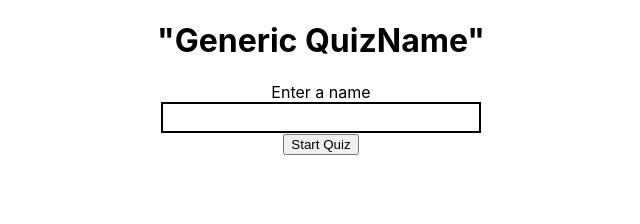
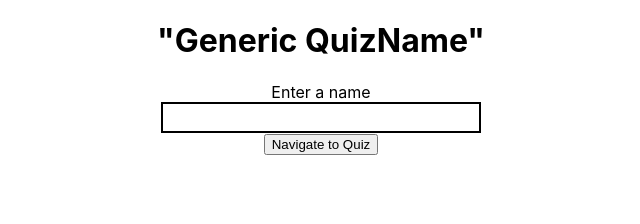
Before and after one commit to AdamAgerling/AdamAgerling-testing_typescript-quiz_app, a React (Create React App) app: page / in a window 1280 px wide. Shown: the top 224 px of the page, without its empty margins (319-959 px from the left). Built offline with nearby package versions, Linux system fonts and the light colour scheme.

Commit message:
add new happening to sequenceDiagram.md

```diff
--- a/src/pages/Home.tsx
+++ b/src/pages/Home.tsx
@@ -9,7 +9,10 @@ export const Home: FC = () => {
   return (
     <div className="App">
       <Input label={'Enter a name'} />
-      <Button onClick={() => navigate('/quiz')} buttonText={'Start Quiz'} />
+      <Button
+        onClick={() => navigate('/quiz')}
+        buttonText={'Navigate to Quiz'}
+      />
     </div>
   );
 };
```
Also changed, not shown: src/sequenceDiagram.md (+2 -1 lines).
